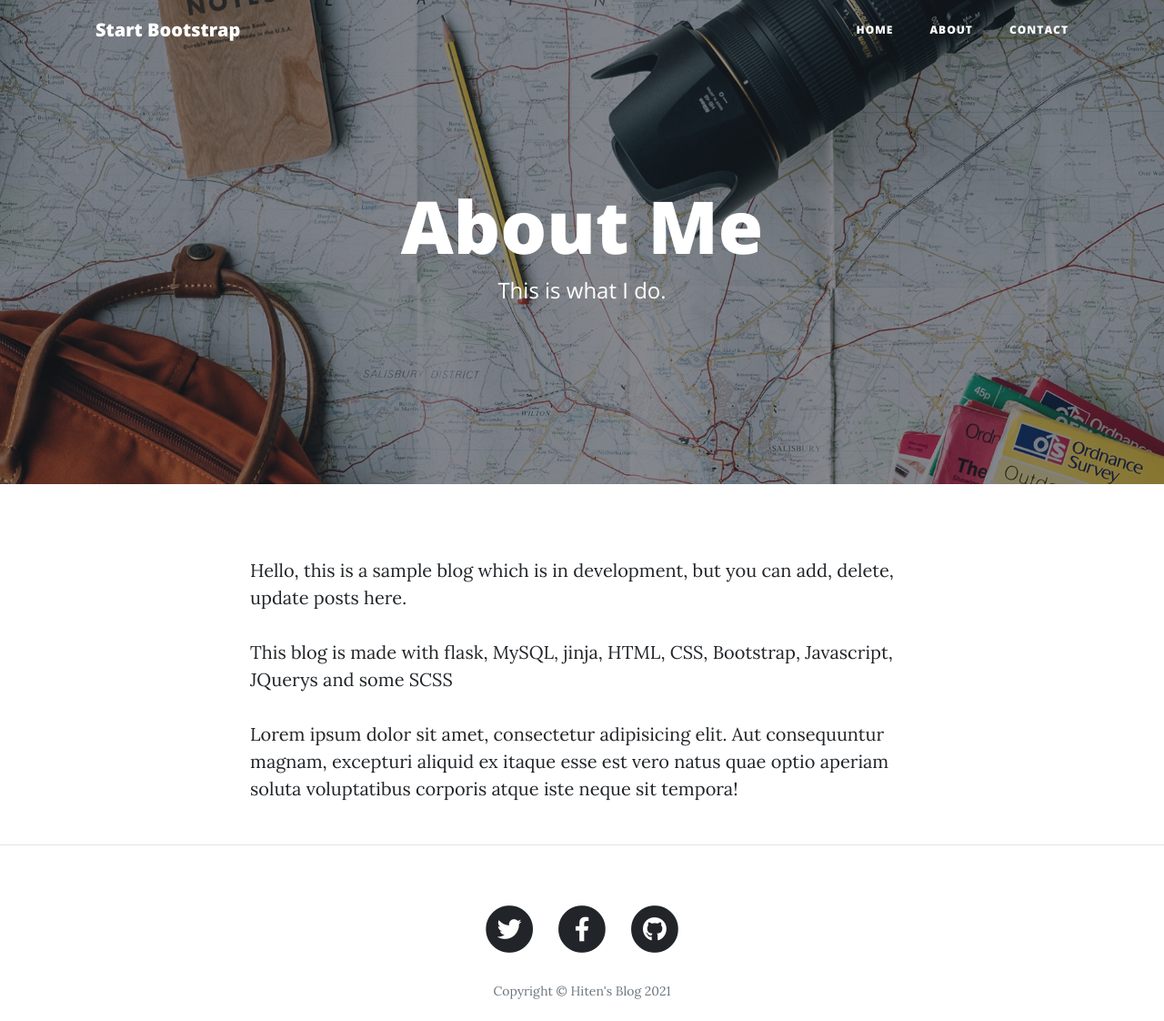
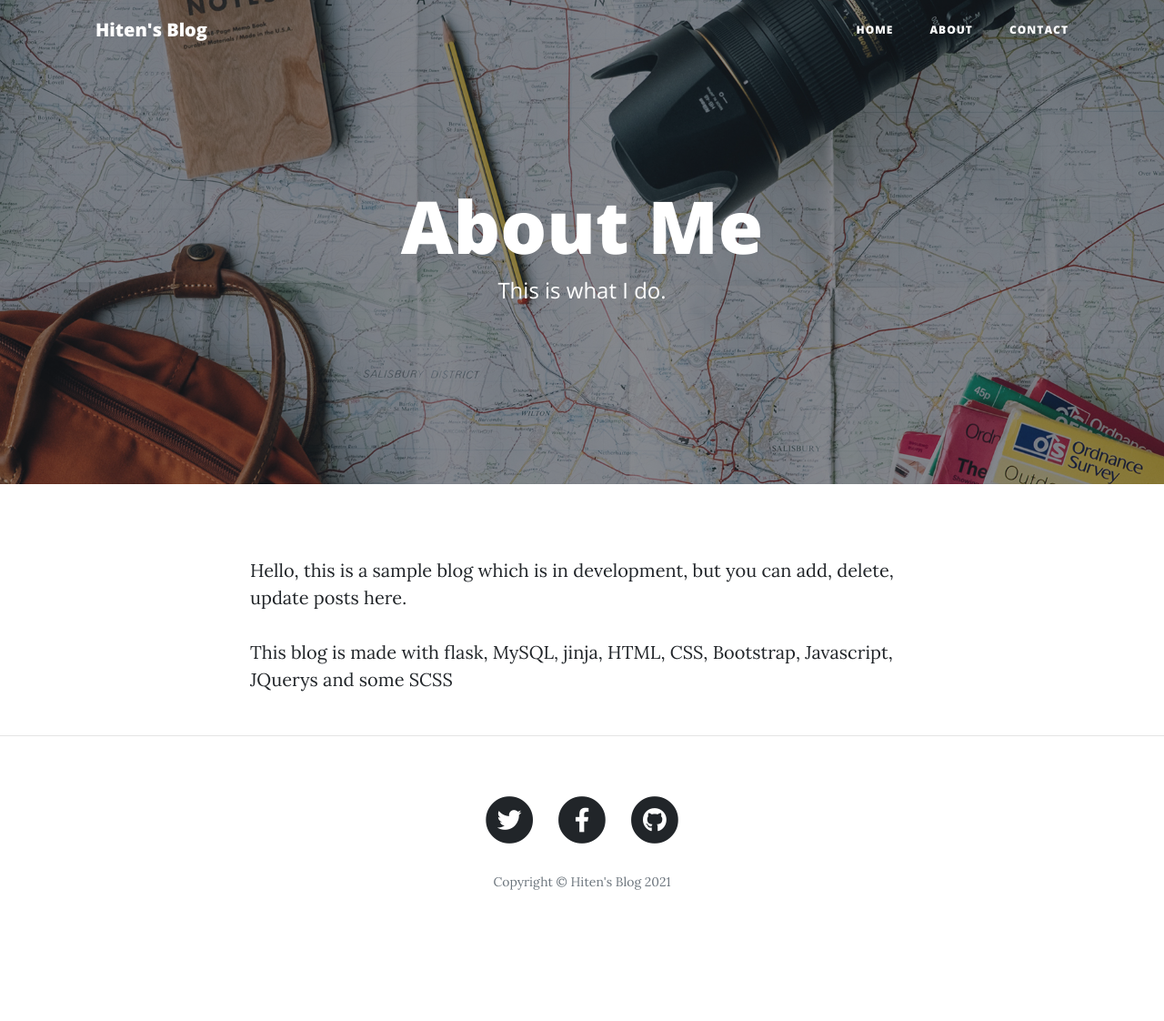
Before and after one commit to Hiten1708/Hiten-s-Blog, a Flask app: page /about in a window 1280 px wide. Shown: the top 1122 px of the page at 91% size. After the commit the page ends 978 px from the top, so only its background shows below. Run offline with Flask 2, Linux system fonts and the light colour scheme; some libraries are stand-ins or nearby versions.

```diff
--- a/templates/about.html
+++ b/templates/about.html
@@ -21,7 +21,6 @@
       <div class="col-lg-8 col-md-10 mx-auto">
         <p>Hello, this is a sample blog which is in development, but you can add, delete, update posts here.</p>
         <p>This blog is made with flask, MySQL, jinja, HTML, CSS, Bootstrap, Javascript, JQuerys and some SCSS</p>
-        <p>Lorem ipsum dolor sit amet, consectetur adipisicing elit. Aut consequuntur magnam, excepturi aliquid ex itaque esse est vero natus quae optio aperiam soluta voluptatibus corporis atque iste neque sit tempora!</p>
       </div>
     </div>
   </div>
--- a/templates/header.html
+++ b/templates/header.html
@@ -8,7 +8,7 @@
   <meta name="description" content="">
   <meta name="author" content="">
 
-  <title>Clean Blog - Start Bootstrap Theme</title>
+  <title>My Blogs</title>
 
   <!-- Bootstrap core CSS -->
   <link href="{{ url_for('static', filename='vendor/bootstrap/css/bootstrap.min.css') }}" rel="stylesheet">
@@ -28,7 +28,7 @@
   <!-- Navigation -->
   <nav class="navbar navbar-expand-lg navbar-light fixed-top" id="mainNav">
     <div class="container">
-      <a class="navbar-brand" href="index.html">Start Bootstrap</a>
+      <a class="navbar-brand" href="index.html">Hiten's Blog</a>
       <button class="navbar-toggler navbar-toggler-right" type="button" data-toggle="collapse" data-target="#navbarResponsive" aria-controls="navbarResponsive" aria-expanded="false" aria-label="Toggle navigation">
         Menu
         <i class="fas fa-bars"></i>
```
